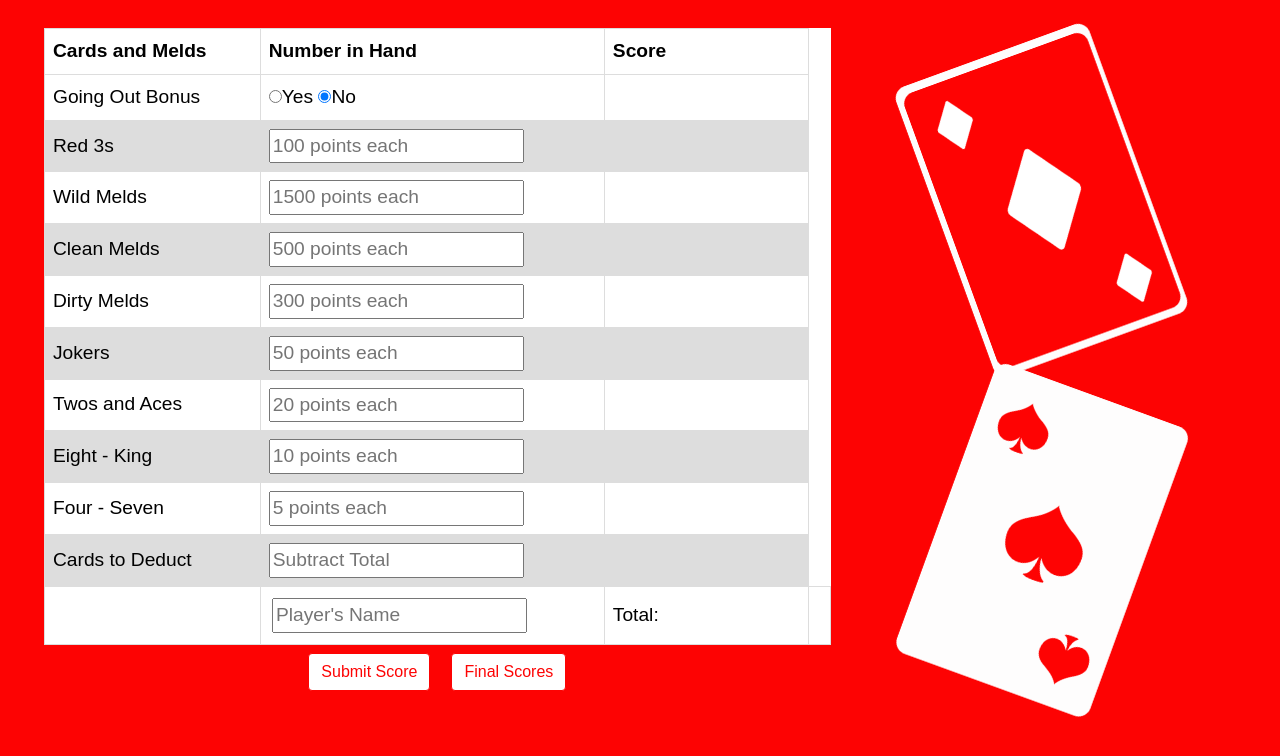
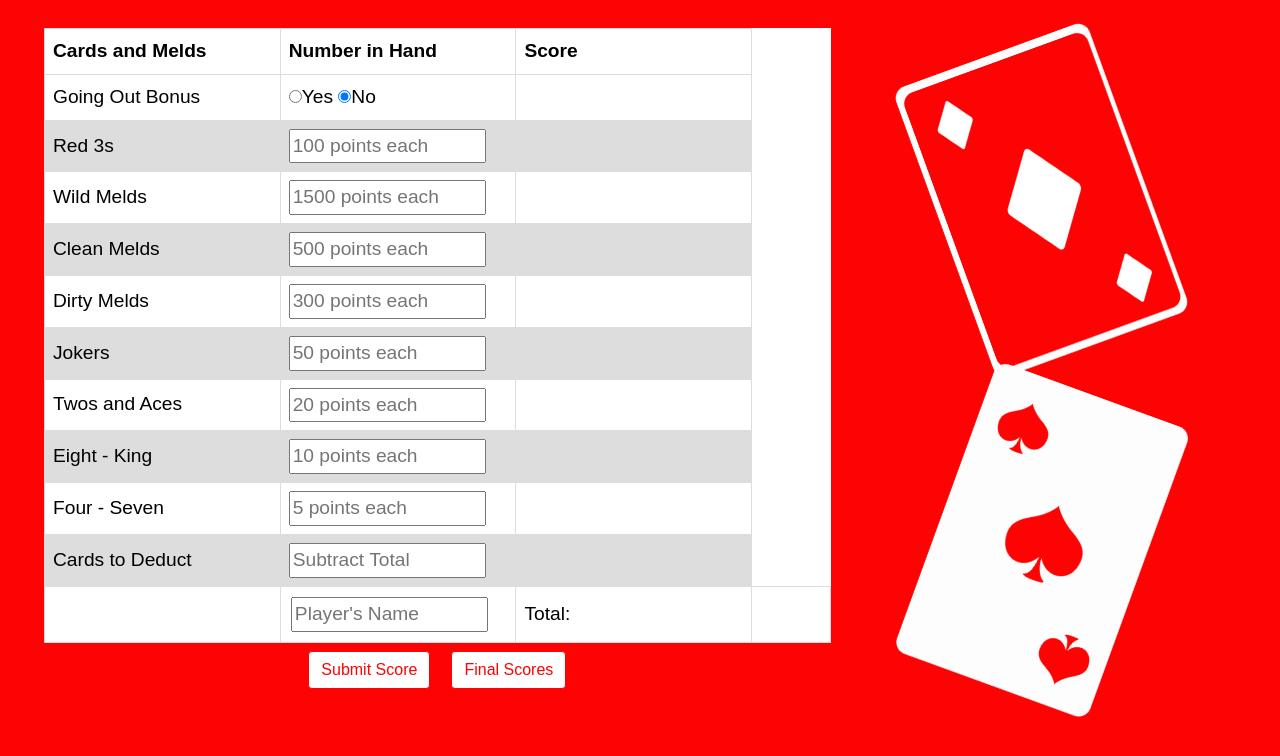
Before and after one commit to MichelleBerta/hand-and-foot-scorecard, a plain HTML site: page index.html in a window 1280 px wide. Shown: the part 132-888 px from the top of the page. Drawn offline with nearby package versions, Linux system fonts and the light colour scheme.

Commit message:
changed column and input sizes

```diff
--- a/style.css
+++ b/style.css
@@ -200,7 +200,19 @@ li {
   text-align: left;
   padding: 16px;
 }
-
+/*
 #column3 {
   width: 26%;
+} */
+
+input[type="number"] {
+  width: 90%;
 }
+
+input[type="text"] {
+  width: 90%;
+}
+
+td {
+  width: 30%;
+}
```
